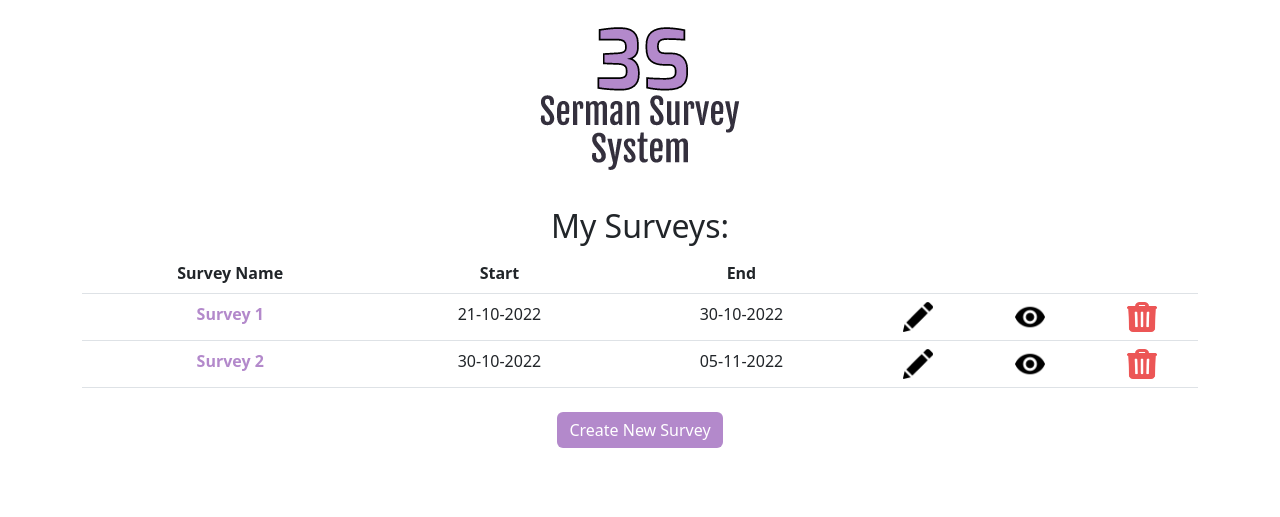
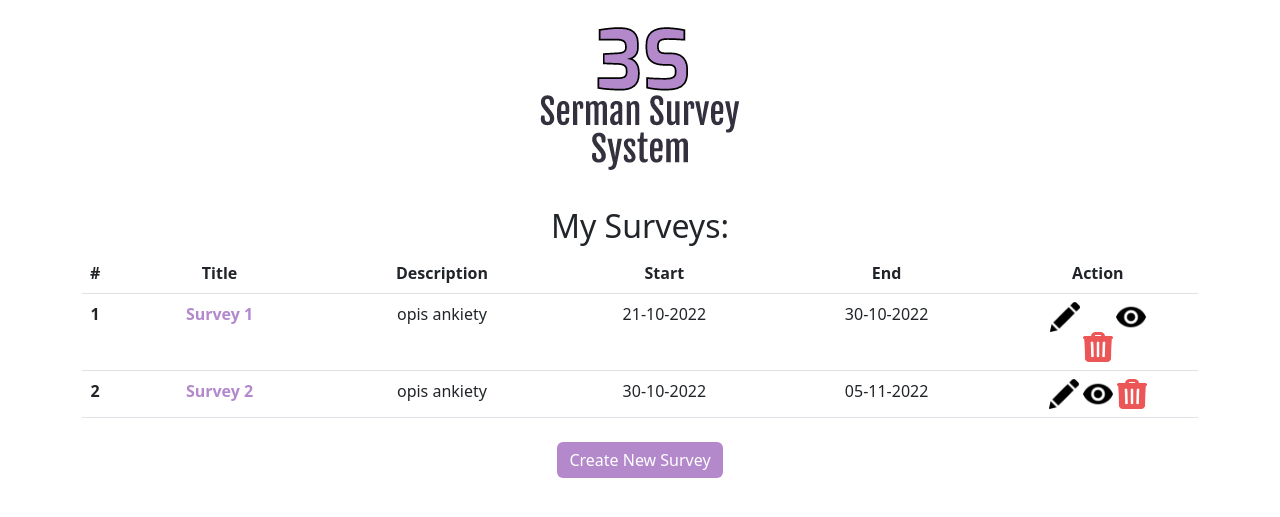
Before and after one commit to Serman2K/Serman-Survey-System, a PHP site: page /Testy.html in a window 1280 px wide. Shown: the part 105-622 px from the top of the page. Run offline with PHP 8.4, Linux system fonts and the light colour scheme.

Commit message:
working surveys list

```diff
--- a/html/Testy.html
+++ b/html/Testy.html
@@ -38,42 +38,50 @@
         <h2>My Surveys:</h2>
         <div class="Survey-list">
           <table class="table">
+            <colgroup>
+              <col width="2%">
+              <col width="20%">
+              <col width="20%">
+              <col width="20%">
+              <col width="20%">
+              <col width="18%">
+            </colgroup>
+            <thead>
               <tr>
-                    <th>Survey Name</th>
+                <th class="text-center">#</th>
+                <th>Title</th>
+                <th>Description</th>
                 <th>Start</th>
                 <th>End</th>
-                    <th></th>
-                    <th></th>
-                    <th></th>
+                <th>Action</th>
               </tr>
+            </thead>
+            <tbody>
               <tr>
+                <th>1</th>
                 <td class="survey-name survey-name--1"> Survey 1 </td>
+                <td> opis ankiety </td>
                 <td>21-10-2022</td>
                 <td>30-10-2022</td>
                 <td class="survey-func-btn">
-                        <a href=""><img src="../pictures/edit_btn.png" alt="Edit" width="30" height="30"></a>
-                    </td>
-                    <td class="survey-func-btn">
-                        <a href=""><img src="../pictures/show_btn.png" alt="Show" width="30" height="30"></a>
-                    </td>
-                    <td class="survey-func-btn">
-                        <a href=""><img src="../pictures/delete_btn.png" alt="Remove" width="30" height="30"></a>
+                  <a class="px-3" href=""><img class="" src="../pictures/edit_btn.png" alt="Edit" width="30" height="30"></a>
+                  <a class="px-3" href=""><img class="" src="../pictures/show_btn.png" alt="Show" width="30" height="30"></a>
+                  <a class="px-3" href=""><img src="../pictures/delete_btn.png" alt="Remove" width="30" height="30"></a>
                 </td>
               </tr>
               <tr>
+                <th>2</th>
                 <td class="survey-name survey-name--1"> Survey 2 </td>
+                <td> opis ankiety </td>
                 <td>30-10-2022</td>
                 <td>05-11-2022</td>
                 <td class="survey-func-btn">
                   <a href=""><img src="../pictures/edit_btn.png" alt="Edit" width="30" height="30"></a>
-                    </td>
-                    <td class="survey-func-btn">
                   <a href=""><img src="../pictures/show_btn.png" alt="Show" width="30" height="30"></a>
-                    </td>
-                    <td class="survey-func-btn">
                   <a href=""><img src="../pictures/delete_btn.png" alt="Remove" width="30" height="30"></a>
                 </td>
               </tr>
+            </tbody>
           </table>
         </div>
         <p>
```
Also changed, not shown: html/Index.php (+48 -8 lines). Lines whose indentation alone changed are shown as unchanged.
